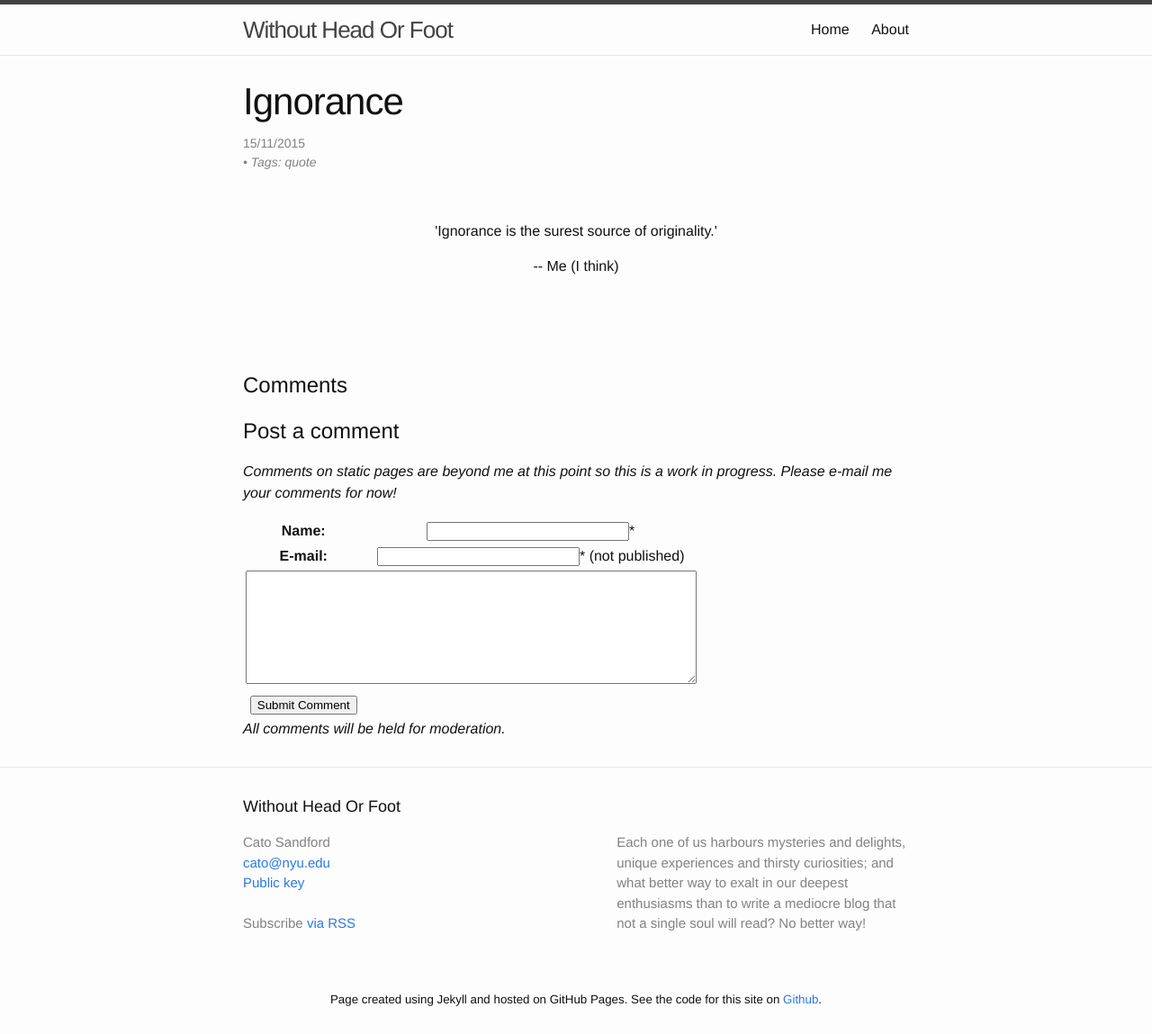
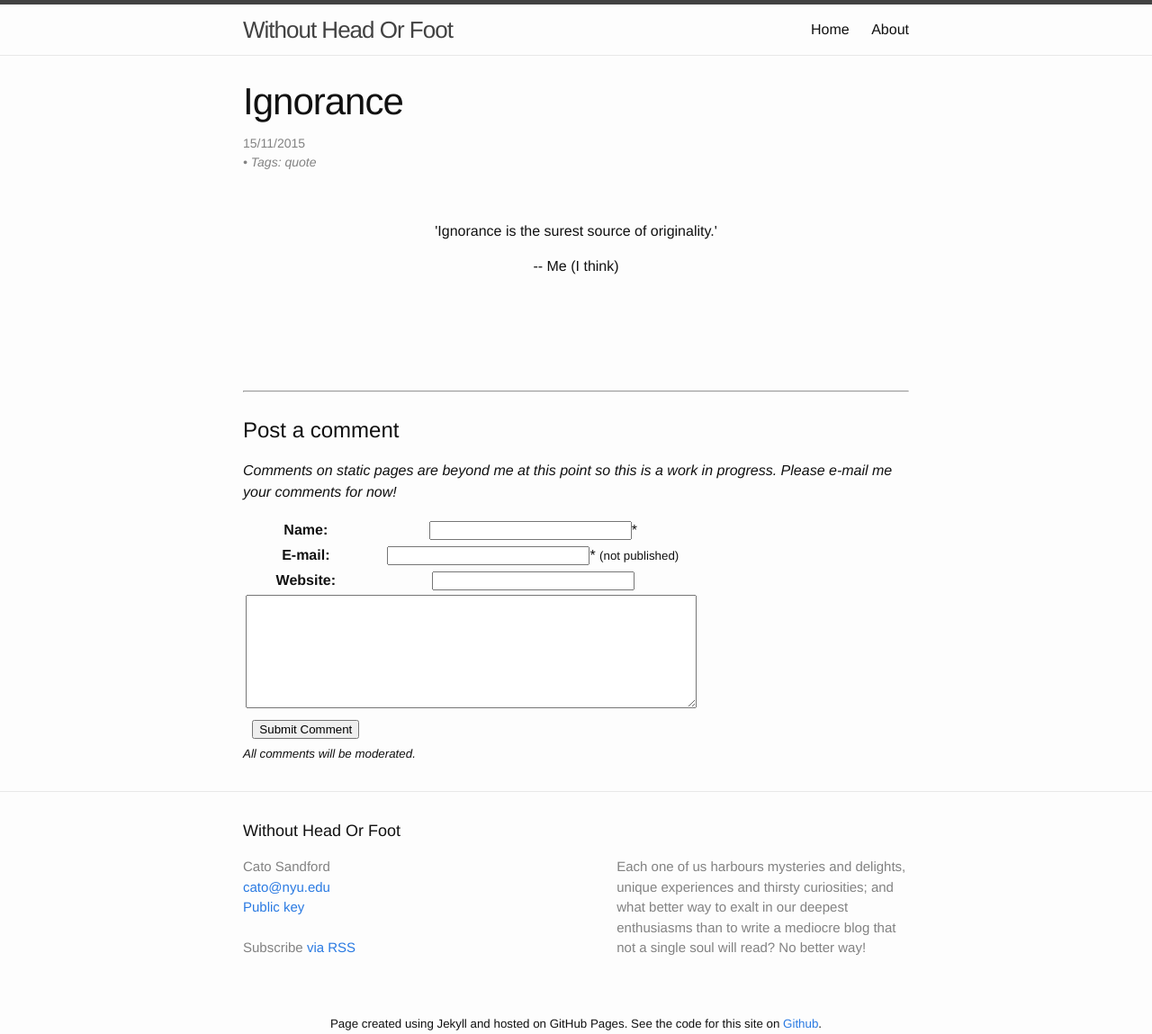
Before and after one commit to Allium/WithoutHeadOrFoot, a Jekyll site: the page built from _posts/2015-11-15-Ignorance.md, in a window 1280 px wide. Shown: the whole page at 90% size. Built offline with Jekyll 4.4.1, drawn with Linux system fonts in a browser that asks for light colours; before the commit the page ends 1122 px from its top, so only the background shows below that.

Commit message:
php experiment

```diff
--- a/_includes/comment_template.html
+++ b/_includes/comment_template.html
@@ -1,15 +1,17 @@
 <div id="comments">
-	{% case page.comment_count %}
+	<!-- {% case page.comment_count %}
 		{% when 0 %}
 		{% when 1 %}
 			<h2>1 Comment</h2>
 		{% else %}
 			<h2>{{page.comment_count}} Comments</h2>
-	{% endcase %}
+	{% endcase %} -->
+	<br><hr><br>
 	{% for c in page.comments %}
 		<div class="comment {% cycle 'odd', 'even' %}">
 			<p class="comment_header">
-				From: {% if c.link and c.link != '' %}
+				From:
+				{% if c.link and c.link != '' %}
 					<a href="{{c.link}}">{{c.name}}</a>
 				{% else %}
 					{{c.name}}
@@ -25,9 +27,10 @@
 
 	<h2>Post a comment</h2>
 	<p><i>Comments on static pages are beyond me at this point so this is a work in progress. Please e-mail me your comments for now!</i></p>
-	<form id="commentform" method="GET" action="../../../commentsubmit.php" align="center">
+	<form id="commentform" method="POST" action="//formspree.io/cato@nyu.edu" align="center">
+		<input type="hidden" name="_subject" value="New comment on {{page.id}}" />
+		<input type="hidden" value="---" />
 		<input type="hidden" name="post_id" value="{{page.id}}" />
-		<input type="hidden" name="return_url" value="{{site.url}}{{page.url}}" />
 		<table>
 			<tr>
 				<th align="center">Name:</th>
@@ -35,15 +38,21 @@
 			</tr>
 			<tr>
 				<th align="center">E-mail:</th>
-				<td><input type="text" size="25" name="email" />*  (not published)</td>
+				<td><input type="text" size="25" name="email" />*  <small>(not published)</small></td>
+			</tr>
+			<tr>
+				<th align="center">Website:</th>
+				<td><input type="text" size="25" name="link" /></td>
 			</tr>
 			<tr>
 				<td colspan="2"><textarea name="comment" rows="8" cols="60" ></textarea></td>
 			</tr>
 			<tr>
-				<td><input type="submit" name="submit" value="Submit Comment" /></td>
+				<td><input type="submit" value="Submit Comment" /></td>
 			</tr>
 		</table>
+		<input type="hidden" value="---" />
+		<input type="hidden" name="_next" value="{{site.url}}{{page.url}}" />
 	</form>
-	<i>All comments will be held for moderation.</i>
+	<small><i>All comments will be moderated.</i></small>
 </div>
```
Also changed, not shown: _posts/testpost.md (added, +10 -0 lines), _plugins/static_comments.rb (line endings or trailing spaces).
